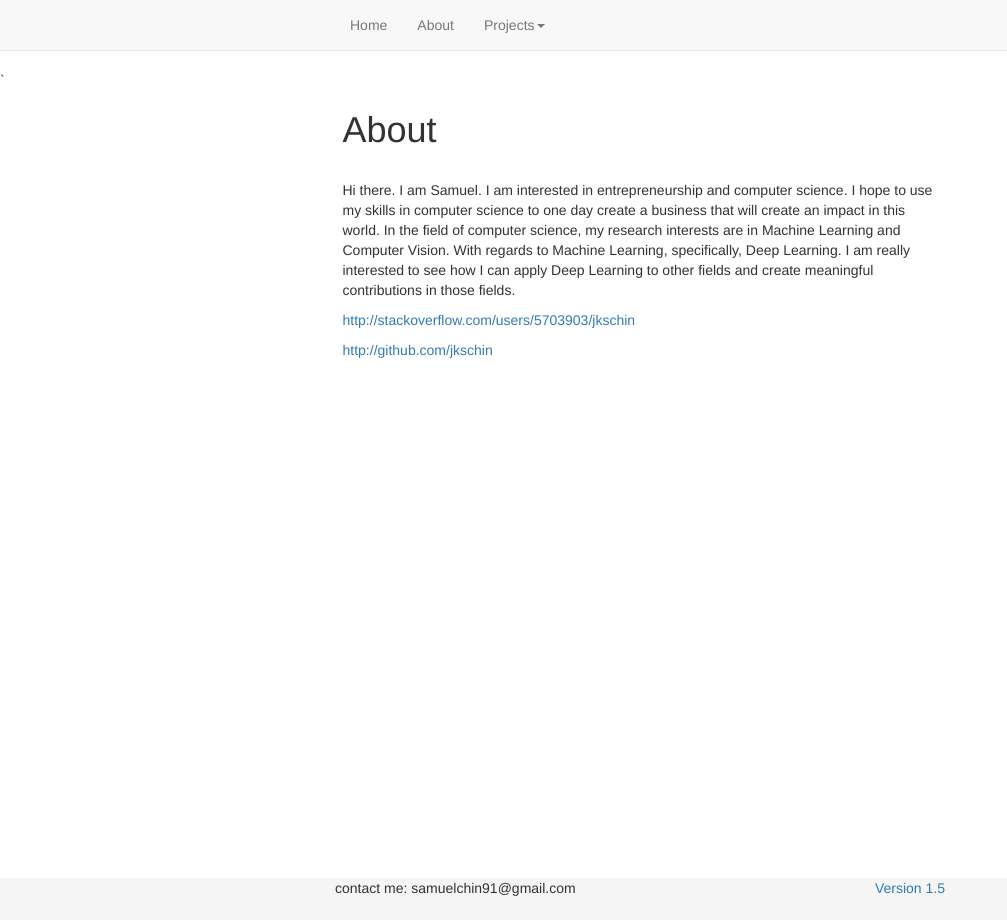
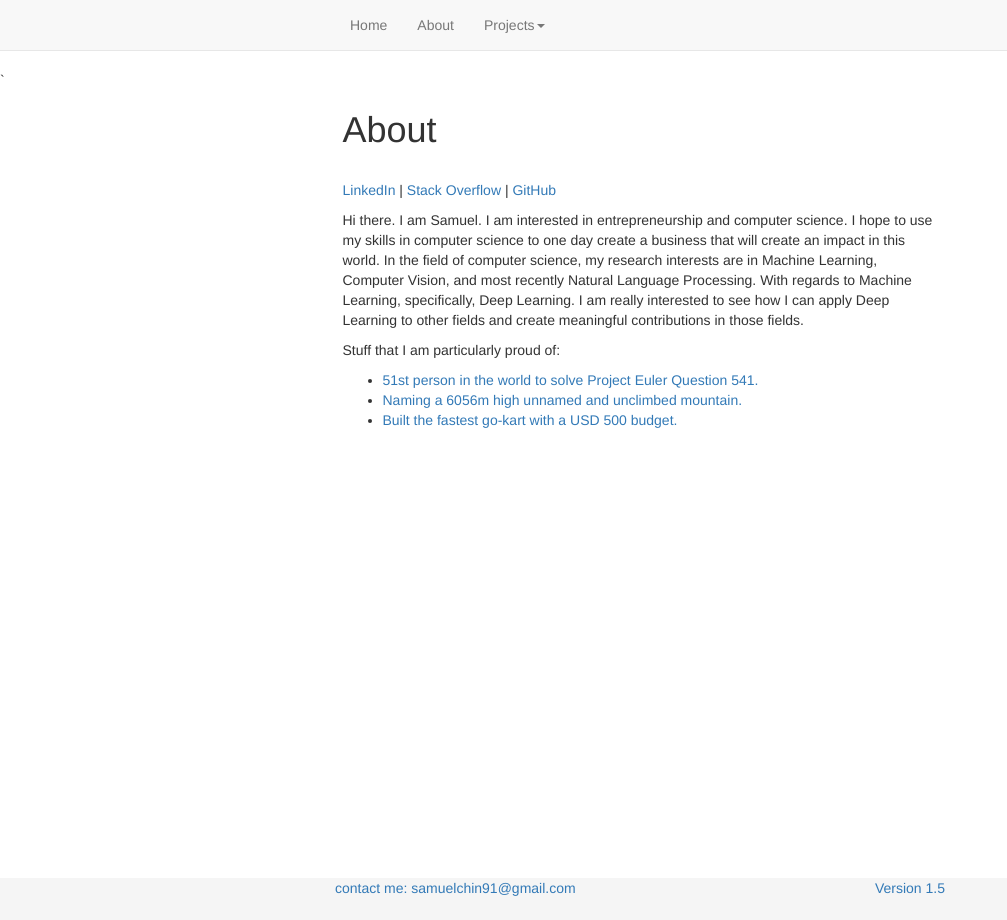
Before and after one commit to sspeng/jkschin.github.io, a Jekyll site: the page built from about/index.html, in a window 1280 px wide. Shown: the whole page, without its empty margins (0-1007 px from the left). Built offline with Jekyll 4.4.1, drawn with Linux system fonts in a browser that asks for light colours; nearby versions of some CDN libraries.

Commit message:
Updated About page

```diff
--- a/about/index.html
+++ b/about/index.html
@@ -2,9 +2,14 @@
 title: About
 layout: default
 ---
+<p><a href="https://www.linkedin.com/in/jkschin">LinkedIn</a> | <a href="http://stackoverflow.com/users/5703903/jkschin">Stack Overflow</a> | <a href="http://github.com/jkschin">GitHub</a></p>
 
-<p>Hi there. I am Samuel. I am interested in entrepreneurship and computer science. I hope to use my skills in computer science to one day create a business that will create an impact in this world. In the field of computer science, my research interests are in Machine Learning and Computer Vision. With regards to Machine Learning, specifically, Deep Learning. I am really interested to see how I can apply Deep Learning to other fields and create meaningful contributions in those fields.</p>
+<p>Hi there. I am Samuel. I am interested in entrepreneurship and computer science. I hope to use my skills in computer science to one day create a business that will create an impact in this world. In the field of computer science, my research interests are in Machine Learning, Computer Vision, and most recently Natural Language Processing. With regards to Machine Learning, specifically, Deep Learning. I am really interested to see how I can apply Deep Learning to other fields and create meaningful contributions in those fields.</p>
 
-<p><a href="http://stackoverflow.com/users/5703903/jkschin">http://stackoverflow.com/users/5703903/jkschin</a></p>
-
-<p><a href="http://github.com/jkschin">http://github.com/jkschin</a></p>
+<p>Stuff that I am particularly proud of:
+	<ul>
+		<li><a href="/2016/01/10/project-euler-541">51st person in the world to solve Project Euler Question 541.</li>
+		<li><a href="/mountsutd">Naming a 6056m high unnamed and unclimbed mountain.</li>
+		<li><a href="/ev">Built the fastest go-kart with a USD 500 budget.</li>
+	</ul>
+</p>
```
Also changed, not shown: _posts/2016-08-19-TGEF-5.md (+1 -1 lines), 1 other file.
